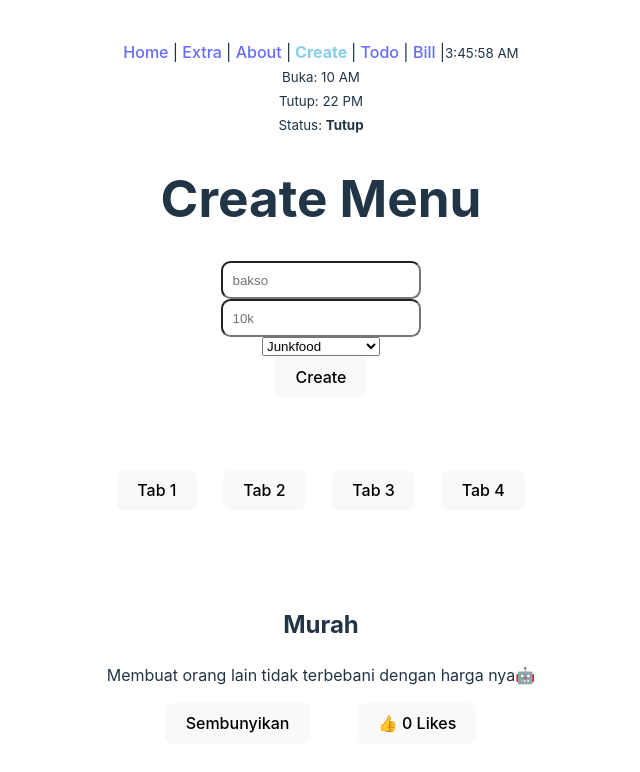
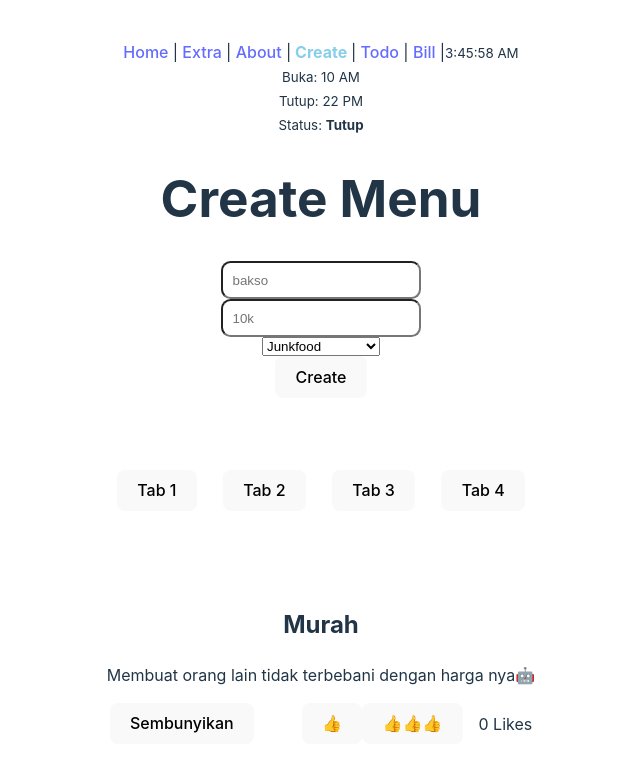
Before and after one commit to Tomba-Hopkins/project-react, a React (Vite) app in the folder list-makanan/: page /create in a window 1280 px wide. Shown: the top 772 px of the page, without its empty margins (319-959 px from the left). Built offline with nearby package versions, Linux system fonts and the light colour scheme.

Commit message:
add: memberi 3 laiks function

```diff
--- a/list-makanan/src/components/VisiMisi/VisiContent.jsx
+++ b/list-makanan/src/components/VisiMisi/VisiContent.jsx
@@ -11,6 +11,12 @@ export default function VisiContent({item}){
         setLikes(likes + 1)
     }
 
+    const memberi3Laiks = () => {
+        setLikes((l) => l + 1)
+        setLikes((l) => l + 1)
+        setLikes((l) => l + 1)
+    }
+
 
 
     return (
@@ -21,7 +27,12 @@ export default function VisiContent({item}){
             <button onClick={memberiLaiks} style={{
                 marginLeft: '3rem',
                 cursor: 'pointer'
-            }}>👍 {likes} Likes</button>
+            }}>👍</button>
+            <button onClick={memberi3Laiks} style={{
+                marginRight: '1rem',
+                cursor: 'pointer'
+            }}>👍👍👍</button>
+            <span>{likes} Likes</span>
         </section>
     )
 }
```
